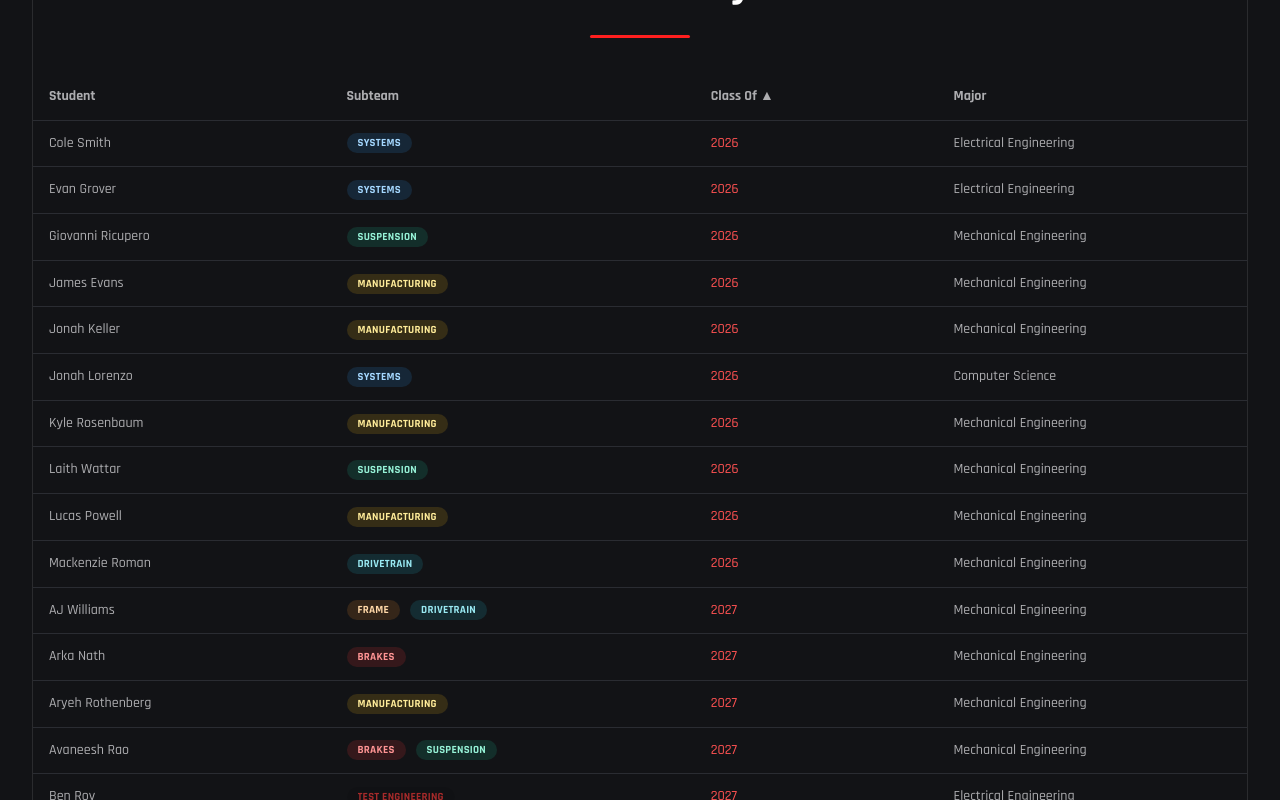
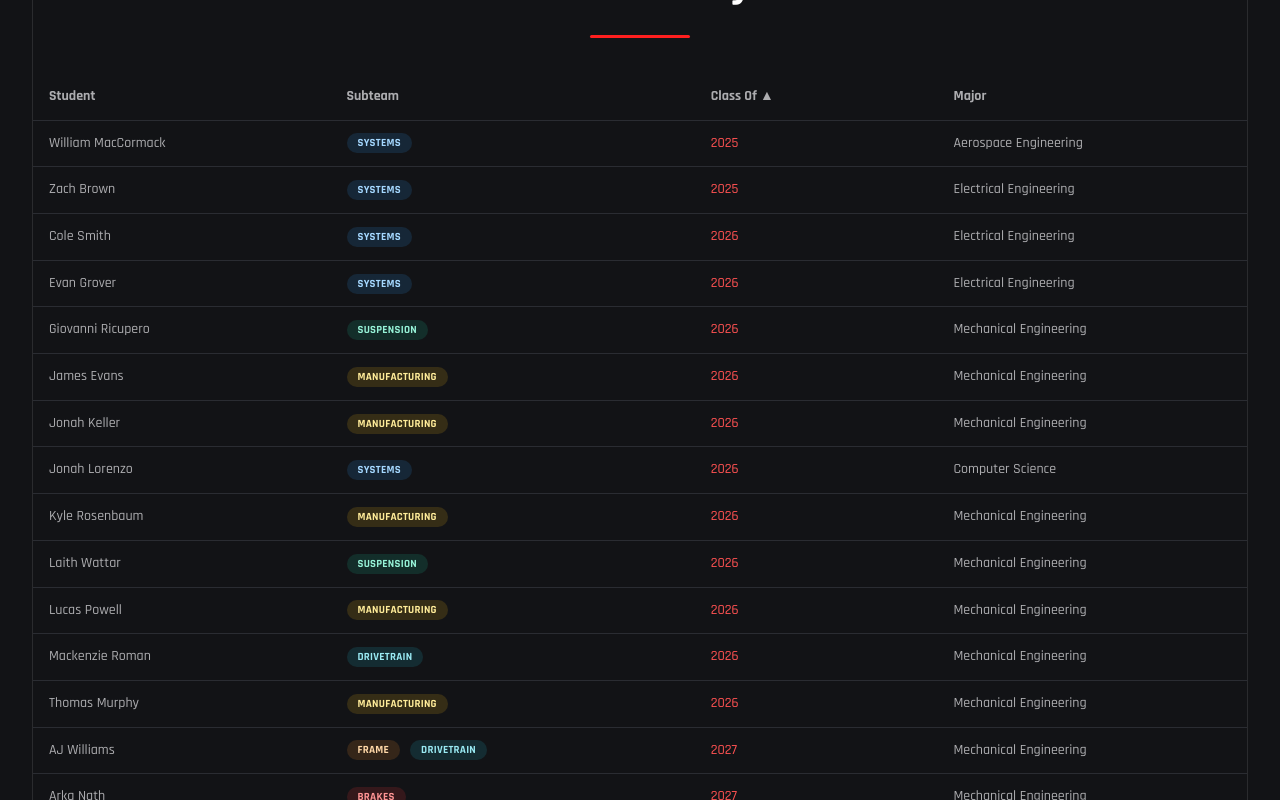
Before and after one commit to aretelew/cwru-baja, a React (Vite) app: page /cwru-baja/team in a window 1280 px wide. Shown: the part 2520-3320 px from the top of the page. Built offline with nearby package versions, Linux system fonts and the light colour scheme.

Commit message:
Add more members to team table

```diff
--- a/src/components/UsersTable/UsersTable.tsx
+++ b/src/components/UsersTable/UsersTable.tsx
@@ -63,6 +63,14 @@ const data: UserDataType[] = [
     { name: 'Neel Mani Sulkunte', subteams: ['Manufacturing'], classOf: '2027', major: 'Mechanical Engineering' },
     { name: 'Nick Bulawa', subteams: ['Manufacturing'], classOf: '2027', major: 'Mechanical Engineering' },
     { name: 'Niranjan Girish', subteams: ['Systems'], classOf: '2027', major: 'Computer & Electrical Engineering' },
+    { name: 'Sai Charmitha Yelampalli', subteams: ['Business Presentation', 'Systems'], classOf: '2027', major: 'Biomedical Engineering (Pre-med)' },
+    { name: 'Sai Subramanian', subteams: ['Systems'], classOf: '2027', major: 'Electrical Engineering' },
+    { name: 'Steven Chen', subteams: ['Manufacturing'], classOf: '2027', major: 'Mechanical Engineering' },
+    { name: 'Thomas Murphy', subteams: ['Manufacturing'], classOf: '2026', major: 'Mechanical Engineering' },
+    { name: 'Veronica Talan', subteams: ['Drivetrain', 'Manufacturing'], classOf: '2028', major: 'Biomedical Engineering (Pre-med)' },
+    { name: 'William MacCormack', subteams: ['Systems'], classOf: '2025', major: 'Aerospace Engineering' },
+    { name: 'Zach Brown', subteams: ['Systems'], classOf: '2025', major: 'Electrical Engineering' },
+    { name: 'Zhansar Zhasparov', subteams: ['Manufacturing'], classOf: '2028', major: 'Mechanical Engineering' },
 ];
 
 type SortField = 'name' | 'classOf' | null;
```
